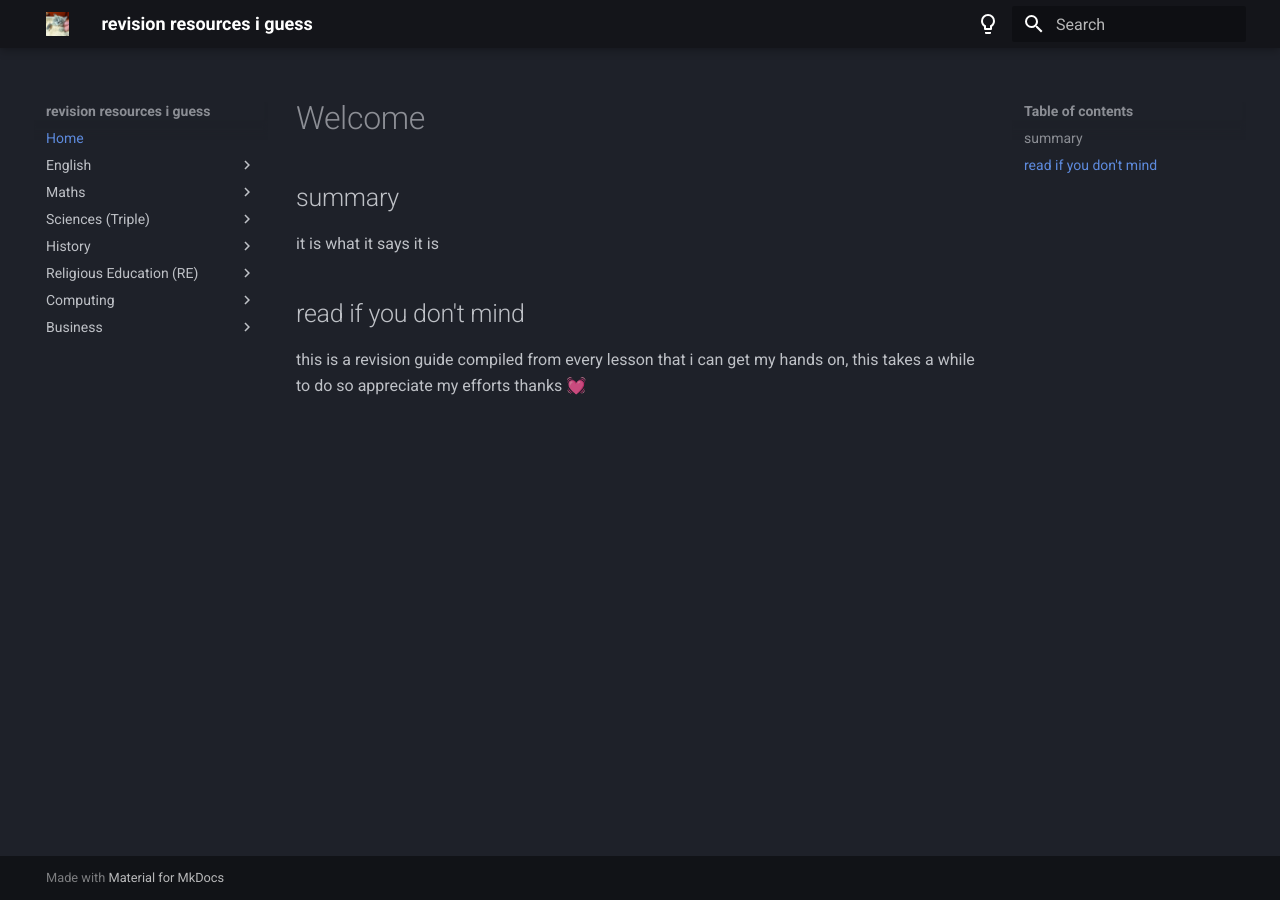
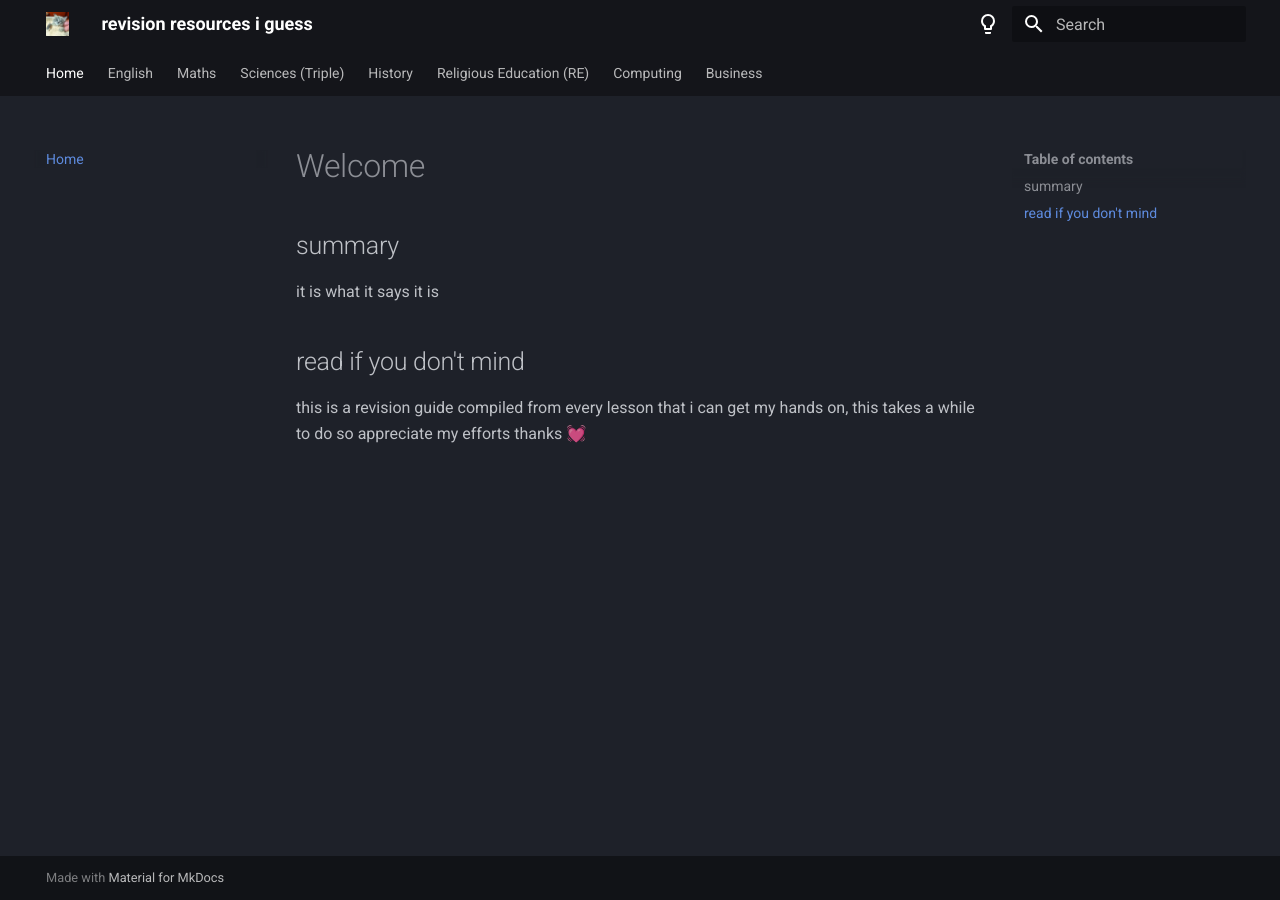
Before and after one commit to public-archive-docs/revision_archive, an MkDocs documentation site: the page built from docs/index.md, in a window 1280 px wide. Built offline with MkDocs 1.6.1 and Material for MkDocs 9.7.7, drawn with Linux system fonts in a browser that asks for light colours.

Commit message:
navigation features to mkdocs.yml

```diff
--- a/mkdocs.yml
+++ b/mkdocs.yml
@@ -7,6 +7,16 @@
 
   logo: assets/images/he_will_be_baked_soon.png
   favicon: assets/images/he_will_be_baked_soon.png
+
+  features:
+    - navigation.instant
+    - navigation.instant.progress
+    - navigation.instant.prefetch
+
+    - navigation.indexes
+    - navigation.tabs
+    - navigation.expand
+    - navigation.top
 
   palette:
     - scheme: slate
```
